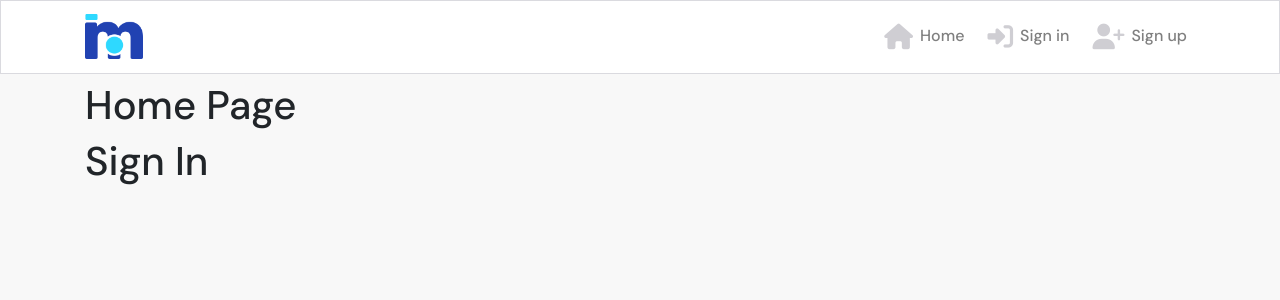
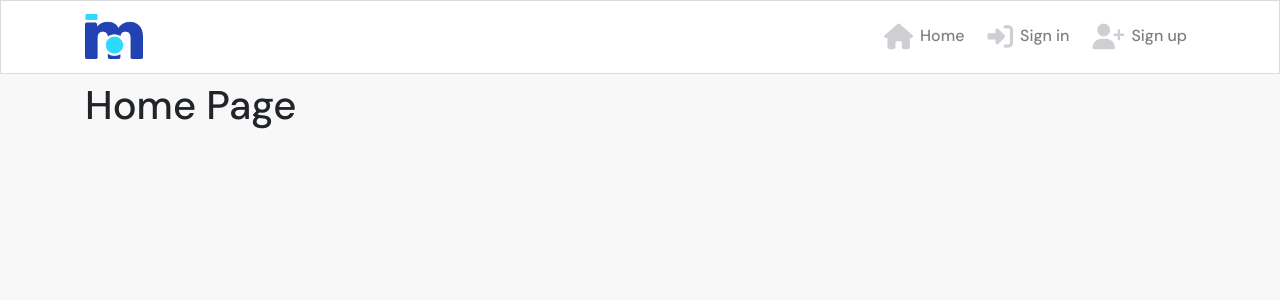
Before and after one commit to DestanT/ci-moments, a React (Create React App) app: page / in a window 1280 px wide. Shown: the top 300 px of the page. Built offline with nearby package versions, Linux system fonts and the light colour scheme.

Commit message:
Import BrowserRouter, Router and Switch and create homepage and signin routes

```diff
--- a/src/App.js
+++ b/src/App.js
@@ -1,14 +1,18 @@
+import { Route } from 'react-router-dom/cjs/react-router-dom.min';
 import styles from './App.module.css';
 import NavBar from './components/NavBar';
-import Container from "react-bootstrap/Container";
+import Container from 'react-bootstrap/Container';
+import { Router, Switch } from 'react-router-dom';
 
 function App() {
   return (
     <div className={styles.App}>
       <NavBar/>
       <Container className={styles.Main}>
-        <h1>Home Page</h1>
-        <h1>Sign In</h1>
+        <Switch>
+          <Route exact path='/' render={() => <h1>Home Page</h1>} />
+          <Route exact path='/signin' render={() => <h1>Sign In</h1>} />
+        </Switch>
       </Container>
     </div>
   );
--- a/src/index.js
+++ b/src/index.js
@@ -3,11 +3,14 @@ import ReactDOM from 'react-dom/client';
 import './index.css';
 import App from './App';
 import reportWebVitals from './reportWebVitals';
+import { BrowserRouter as Router } from 'react-router-dom/cjs/react-router-dom.min';
 
 const root = ReactDOM.createRoot(document.getElementById('root'));
 root.render(
   <React.StrictMode>
-    <App />
+    <Router>
+      <App />
+    </Router>
   </React.StrictMode>
 );
 
```
